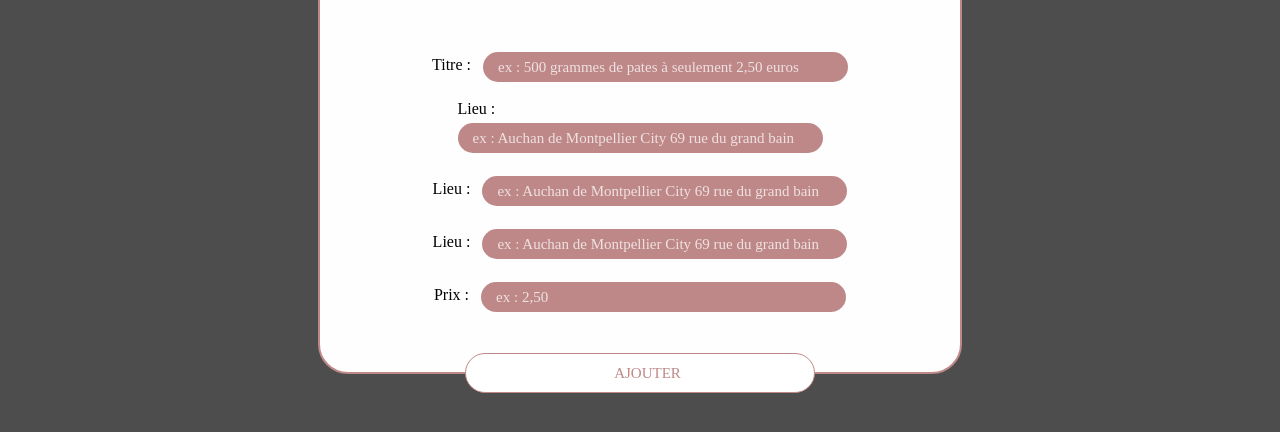
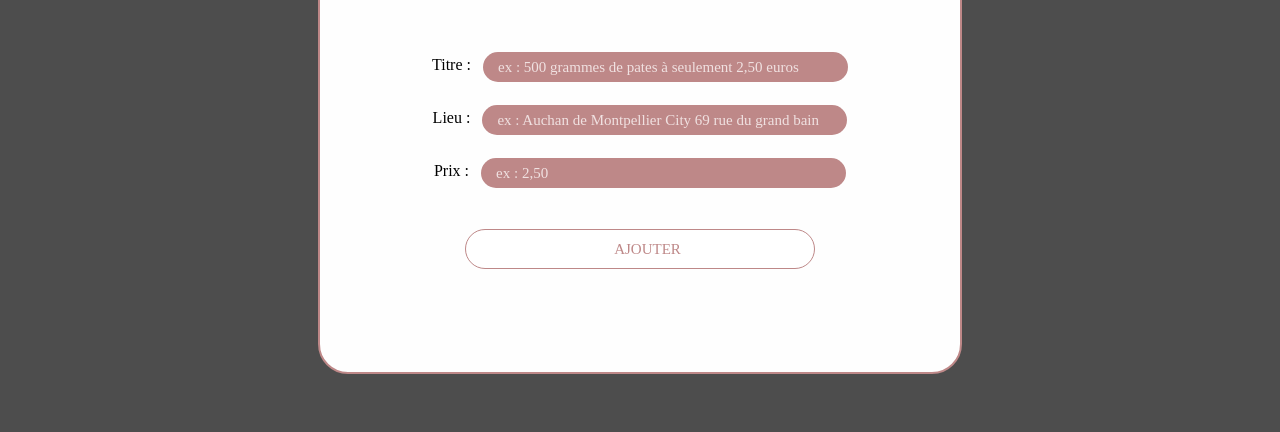
Before and after one commit to chal48/togoodtolive, a website: page public/template/home.html in a window 1280 px wide. Both pictures are taken after a click on the link 174 px from the left and 37 px from the top of the page. Shown: the part 198-630 px from the top of the page. Drawn offline with Linux system fonts and the light colour scheme; files that its build step writes are made by us from their sources; no server answers; files whose address does not match are found by name; a web font is replaced by a local one.

Commit message:
fixe: bug

```diff
--- a/public/style/home.css
+++ b/public/style/home.css
@@ -460,7 +460,7 @@ main {
   font-style: normal;
   color: #f0e1e1;
 }
-.data-location{
+.data-content{
   display: flex;
   align-items: center;
   font-family: 'Kodchasan';
--- a/public/template/home.html
+++ b/public/template/home.html
@@ -28,16 +28,6 @@
                             <div class="data-content">
                                 <label class="location" for="content">Lieu : &ensp; </label>
                                 <input class="input-location" type="textarea" placeholder="ex : Auchan de Montpellier City 69 rue du grand bain " id="content" name="content">
-                            </div>
-                            <br>
-                            <div class="data-location">
-                                <label class="location" for="location">Lieu : &ensp; </label>
-                                <input class="input-location" type="textarea" placeholder="ex : Auchan de Montpellier City 69 rue du grand bain " id="location" name="location">
-                            </div>
-                            <br>
-                            <div class="data-location">
-                                <label class="location" for="location">Lieu : &ensp; </label>
-                                <input class="input-location" type="textarea" placeholder="ex : Auchan de Montpellier City 69 rue du grand bain " id="location" name="location">
                             </div>
                             <br>
                             <div class="data-price">
```
